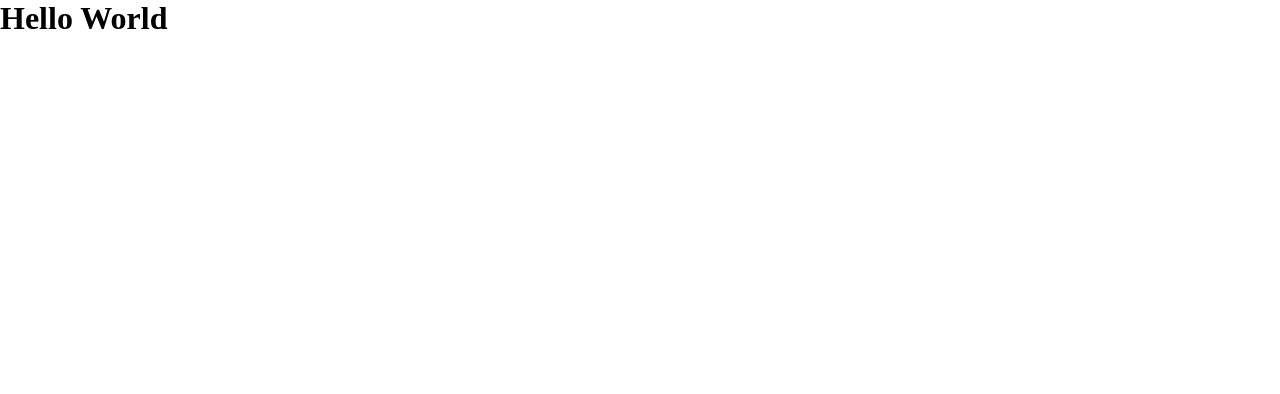
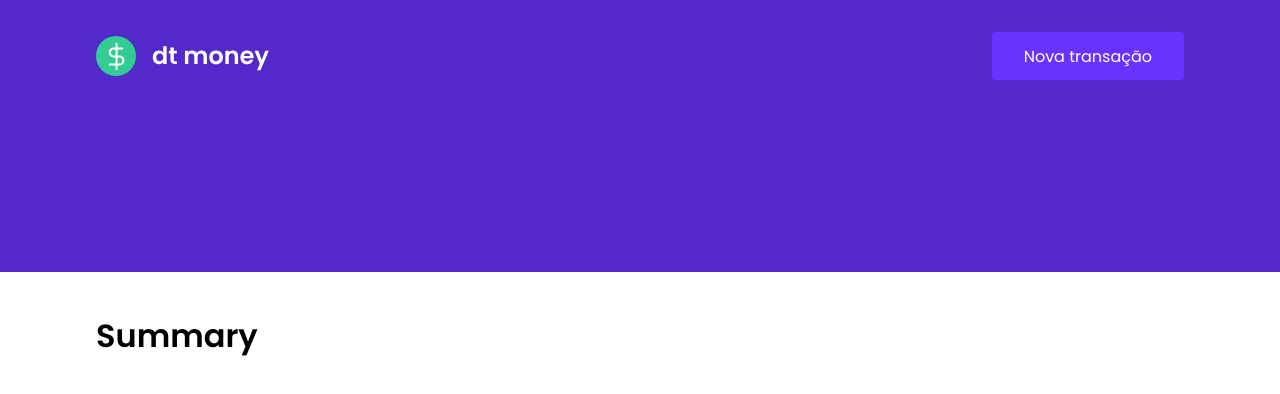
Before and after one commit to mylenamunhoz/ignite-modulo2, a React (Create React App) app: page / in a window 1280 px wide. Shown: the top 394 px of the page. Built offline with nearby package versions, Linux system fonts and the light colour scheme.

Commit message:
add components

```diff
--- a/public/index.html
+++ b/public/index.html
@@ -1,12 +1,19 @@
 <!DOCTYPE html>
 <html lang="en">
   <head>
+    <link rel="preconnect" href="https://fonts.googleapis.com" />
+
     <meta charset="utf-8" />
     <meta name="viewport" content="width=device-width, initial-scale=1" />
 
-    <link rel="shortcut icon" href="favicon.png" class="image/png">
+    <link rel="shortcut icon" href="favicon.png" class="image/png" />
 
     <title>dt money</title>
+
+    <link
+      href="https://fonts.googleapis.com/css2?family=Poppins:wght@400;600&display=swap"
+      rel="stylesheet"
+    />
   </head>
   <body>
     <noscript>You need to enable JavaScript to run this app.</noscript>
--- a/src/App.tsx
+++ b/src/App.tsx
@@ -1,12 +1,15 @@
 import { Fragment } from "react";
+import { Dashboard } from "./components/Dashboard";
+import { Header } from "./components/Header";
 import { GlobalStyle } from "./styles/global";
 
 
 export function App() {
   return (
     <Fragment>
-    <h1>Hello World</h1>
-    <GlobalStyle/>
+      <Header />
+      <Dashboard />
+      <GlobalStyle />
     </Fragment>
   );
 }
--- /dev/null
+++ b/src/components/Dashboard/index.tsx
@@ -0,0 +1,10 @@
+import { Summary } from "../Summary";
+import { Container } from "./styles";
+
+export function Dashboard() {
+  return (
+    <Container>
+      <Summary />
+    </Container>
+  )
+}
--- /dev/null
+++ b/src/components/Dashboard/styles.ts
@@ -0,0 +1,7 @@
+import styled from "styled-components";
+
+export const Container = styled.main`
+ max-width: 1120px;
+ margin: 0 auto;
+ padding: 2.5rem 1rem;
+`;
--- /dev/null
+++ b/src/components/Header/index.tsx
@@ -0,0 +1,15 @@
+import logoImg from '../../assets/icons/logo.svg';
+import { Container, Content } from './styles';
+
+export function Header () {
+  return (
+    <Container>
+      <Content>
+      <img src={logoImg} alt="dt money" />
+      <button type='button'>
+        Nova transação
+      </button>
+      </Content>
+    </Container>
+  )
+}
--- /dev/null
+++ b/src/components/Header/styles.ts
@@ -0,0 +1,31 @@
+import styled from 'styled-components';
+
+export const Container = styled.header`
+  background: var(--blue);
+`
+
+export const Content = styled.div`
+ max-width: 1120px;
+ margin: 0 auto;
+
+ padding: 2rem 1rem 12rem;
+ display: flex;
+ align-items: center;
+ justify-content: space-between;
+
+ button {
+   font-size: 1rem;
+   color: #FFF;
+   background: var(--blue-light);
+   border: 0;
+   padding: 0 2rem;
+   border-radius: 0.25rem;
+   height: 3rem;
+
+   transition: filter 0.2s;
+
+   &:hover {
+     filter: brightness(0.9);
+   }
+ }
+`
--- /dev/null
+++ b/src/components/Summary/index.tsx
@@ -0,0 +1,5 @@
+export function Summary() {
+  return (
+    <h1>Summary</h1>
+  )
+}
--- /dev/null
+++ b/src/components/Summary/styles.ts
@@ -0,0 +1,4 @@
+import styled from "styled-components";
+
+export const Container = styled.div`
+`;
--- a/src/styles/global.ts
+++ b/src/styles/global.ts
@@ -3,6 +3,16 @@ import { createGlobalStyle } from 'styled-components'
 export const GlobalStyle = createGlobalStyle`
   :root {
     --background: #f0f2f5;
+    --red: #E52E4D;
+    --blue: #5429CC;
+
+    --blue-light: #6933FF;
+
+    --text-title: #363F5F;
+    --text-body: #969CB3;
+
+    --background: #F0F2F5;
+    --shape: #FFFFFF;
   }
 
   * {
@@ -11,8 +21,36 @@ export const GlobalStyle = createGlobalStyle`
     box-sizing: border-box;
   }
 
+  html {
+    @media (max-width: 1080px){
+      font-size: 93.75%;
+    }
+
+    @media (max-width: 720px) {
+      font-size: 87.5%;
+    }
+  }
+
   body {
     background: var(---background);
     -webkit-font-smoothing: antialiased;
   }
+
+  body, input, textarea, button {
+    font-family: 'Poppins', sans-serif;
+    font-weight: 400;
+  }
+
+  h1, h2, h3, h4, h5, h6, strong {
+    font-weight: 600;
+  }
+
+  button {
+    cursor: pointer;
+  }
+
+  [disabled] {
+    opacity: 0.6;
+    cursor: not-allowed;
+  }
 `
```
